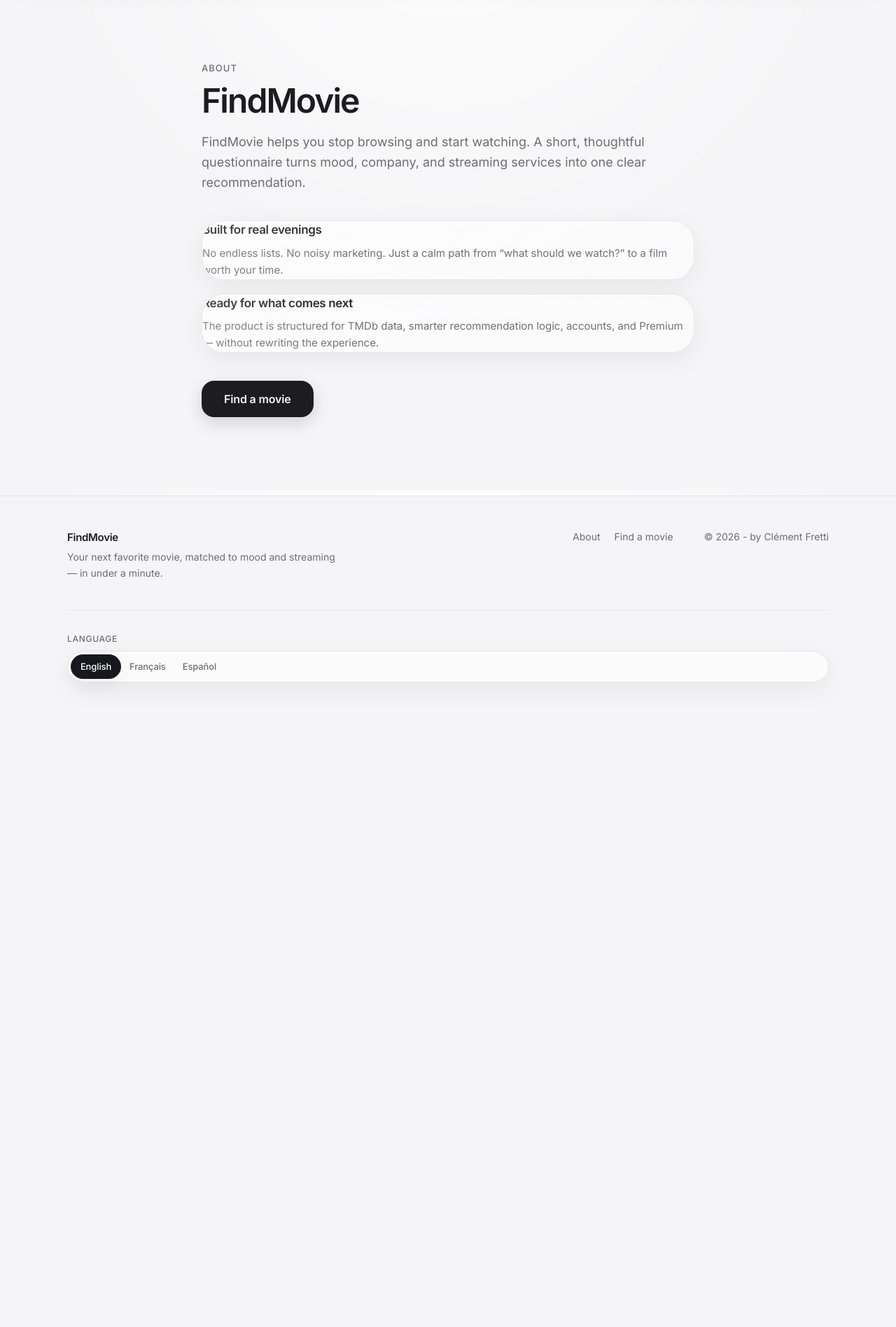
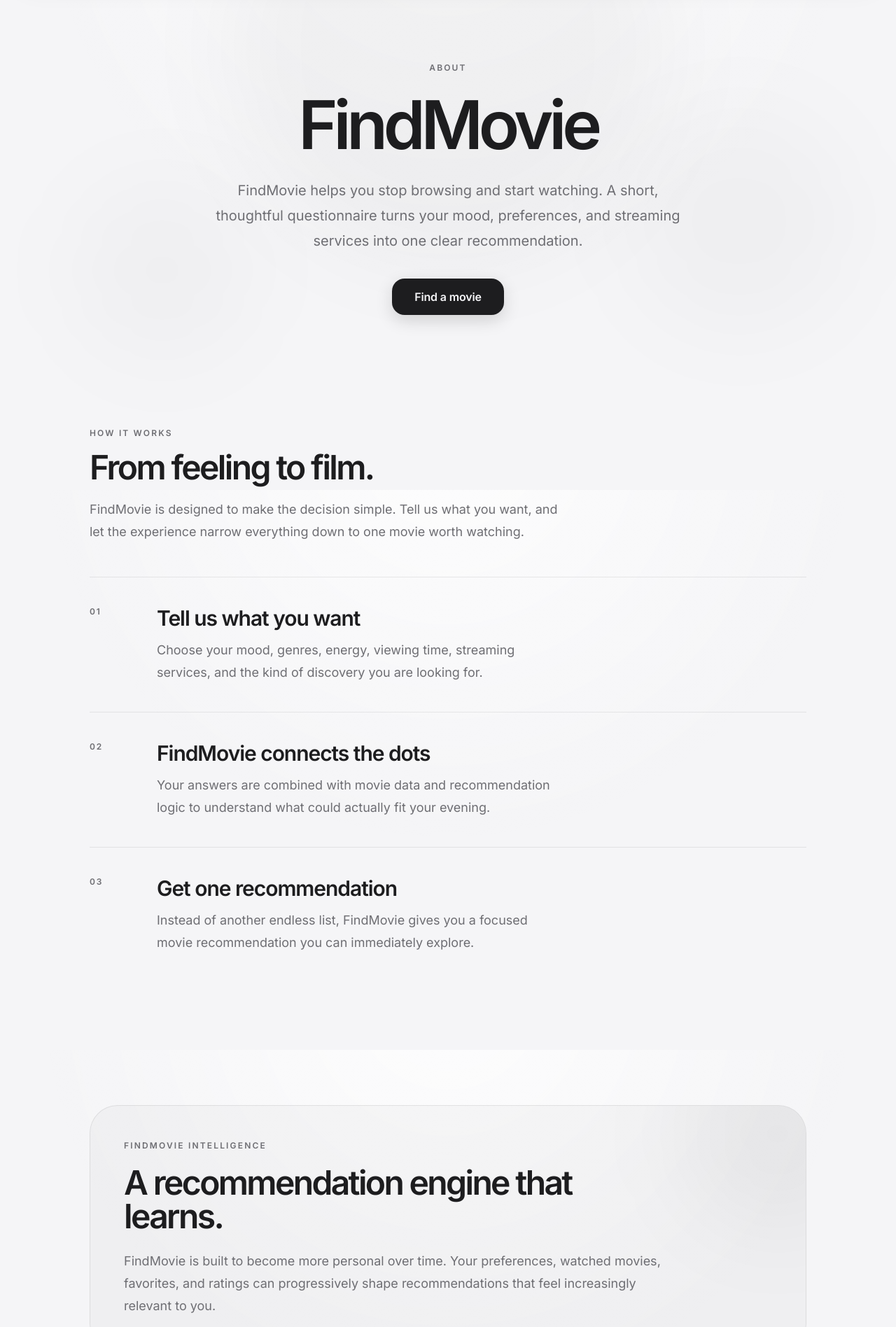
Before and after one commit to cfretti-ui/findmovie-v1.1, a Next.js app: page /about in a window 1280 px wide. Shown: the part 100-1996 px from the top of the page at 70% size. Before the commit the page ends 1123 px from the top, so only its background shows below. Built offline with nearby package versions, Linux system fonts and the light colour scheme; no server answers.

Commit message:
page about

```diff
--- a/components/layout/AboutContent.tsx
+++ b/components/layout/AboutContent.tsx
@@ -1,56 +1,146 @@
 "use client";
-
 import { motion } from "framer-motion";
 import { Button } from "@/components/ui/Button";
-import { GlassCard } from "@/components/ui/GlassCard";
-import { fadeUp, motionEase } from "@/lib/motion";
+import { motionEase } from "@/lib/motion";
 import { useLocale } from "@/lib/i18n/locale-context";
-
 export function AboutContent() {
   const { t } = useLocale();
-
+  const steps = [
+    {
+      number: "01",
+      title: t("about.step1Title"),
+      text: t("about.step1Body"),
+    },
+    {
+      number: "02",
+      title: t("about.step2Title"),
+      text: t("about.step2Body"),
+    },
+    {
+      number: "03",
+      title: t("about.step3Title"),
+      text: t("about.step3Body"),
+    },
+  ];
   return (
-    <section className="mx-auto w-full max-w-3xl px-5 py-20 sm:px-8 sm:py-28">
+    <div className="relative overflow-hidden">
+      <div className="pointer-events-none absolute inset-x-0 top-0 -z-10 h-[700px] overflow-hidden">
+        <div className="absolute left-1/2 top-[-220px] h-[620px] w-[620px] -translate-x-1/2 rounded-full bg-black/[0.035] blur-3xl dark:bg-white/[0.045]" />
+        <div className="absolute left-[8%] top-[280px] h-[260px] w-[260px] rounded-full bg-black/[0.025] blur-3xl dark:bg-white/[0.025]" />
+        <div className="absolute right-[5%] top-[180px] h-[320px] w-[320px] rounded-full bg-black/[0.025] blur-3xl dark:bg-white/[0.025]" />
+      </div>
+      <section className="mx-auto w-full max-w-6xl px-5 pb-24 pt-16 sm:px-8 sm:pb-32 sm:pt-24 lg:pt-28">
         <motion.div
-        initial={{ opacity: 0, y: 16 }}
+          initial={{ opacity: 0, y: 24 }}
           animate={{ opacity: 1, y: 0 }}
-        transition={{ duration: 0.35, ease: motionEase }}
+          transition={{ duration: 0.7, ease: motionEase }}
+          className="mx-auto max-w-4xl text-center"
         >
-        <p className="text-[13px] font-medium tracking-[0.08em] text-muted uppercase">
+          <p className="text-[12px] font-semibold uppercase tracking-[0.18em] text-muted">
             {t("about.eyebrow")}
           </p>
-        <h1 className="mt-3 text-4xl font-semibold tracking-[-0.04em] text-foreground sm:text-5xl">
+          <h1 className="mt-6 text-6xl font-semibold tracking-[-0.065em] text-foreground sm:text-7xl lg:text-8xl">
             FindMovie
           </h1>
-        <p className="mt-5 text-lg leading-relaxed text-muted">
+          <p className="mx-auto mt-7 max-w-2xl text-lg leading-8 text-muted sm:text-xl sm:leading-9">
             {t("about.intro")}
           </p>
-      </motion.div>
-
-      <motion.div {...fadeUp} className="mt-10 space-y-5">
-        <GlassCard hover={false}>
-          <h2 className="text-[17px] font-semibold tracking-[-0.02em]">
-            {t("about.card1Title")}
-          </h2>
-          <p className="mt-2 text-[15px] leading-relaxed text-muted">
-            {t("about.card1Body")}
-          </p>
-        </GlassCard>
-        <GlassCard hover={false}>
-          <h2 className="text-[17px] font-semibold tracking-[-0.02em]">
-            {t("about.card2Title")}
-          </h2>
-          <p className="mt-2 text-[15px] leading-relaxed text-muted">
-            {t("about.card2Body")}
-          </p>
-        </GlassCard>
-      </motion.div>
-
-      <div className="mt-10">
+          <div className="mt-9 flex justify-center">
             <Button href="/questionnaire" size="lg">
               {t("about.findMovie")}
             </Button>
           </div>
+        </motion.div>
+        <motion.div
+          initial={{ opacity: 0, y: 24 }}
+          whileInView={{ opacity: 1, y: 0 }}
+          viewport={{ once: true, margin: "-80px" }}
+          transition={{ duration: 0.6, ease: motionEase }}
+          className="mx-auto mt-28 max-w-5xl sm:mt-40"
+        >
+          <div className="max-w-2xl">
+            <p className="text-[12px] font-semibold uppercase tracking-[0.18em] text-muted">
+              {t("about.howEyebrow")}
+            </p>
+            <h2 className="mt-4 text-4xl font-semibold tracking-[-0.055em] text-foreground sm:text-5xl">
+              {t("about.howTitle")}
+            </h2>
+            <p className="mt-5 text-base leading-7 text-muted sm:text-lg sm:leading-8">
+              {t("about.howIntro")}
+            </p>
+          </div>
+          <div className="mt-12">
+            {steps.map((step, index) => (
+              <motion.div
+                key={step.number}
+                initial={{ opacity: 0, y: 20 }}
+                whileInView={{ opacity: 1, y: 0 }}
+                viewport={{ once: true, margin: "-60px" }}
+                transition={{ duration: 0.5, delay: index * 0.08, ease: motionEase }}
+                className="border-t border-black/[0.08] py-8 dark:border-white/[0.09] sm:py-10"
+              >
+                <div className="flex flex-col gap-5 sm:flex-row sm:items-start sm:gap-12">
+                  <span className="shrink-0 text-[12px] font-semibold tracking-[0.16em] text-muted sm:w-12">
+                    {step.number}
+                  </span>
+                  <div className="max-w-2xl">
+                    <h3 className="text-2xl font-semibold tracking-[-0.035em] text-foreground sm:text-3xl">
+                      {step.title}
+                    </h3>
+                    <p className="mt-3 max-w-xl text-base leading-7 text-muted sm:text-lg sm:leading-8">
+                      {step.text}
+                    </p>
+                  </div>
+                </div>
+              </motion.div>
+            ))}
+          </div>
+        </motion.div>
+        <motion.div
+          initial={{ opacity: 0, y: 25 }}
+          whileInView={{ opacity: 1, y: 0 }}
+          viewport={{ once: true, margin: "-80px" }}
+          transition={{ duration: 0.6, ease: motionEase }}
+          className="mx-auto mt-32 max-w-5xl sm:mt-44"
+        >
+          <div className="relative overflow-hidden rounded-[32px] border border-black/[0.08] bg-black/[0.025] p-7 dark:border-white/[0.09] dark:bg-white/[0.035] sm:rounded-[40px] sm:p-12">
+            <div className="absolute right-[-100px] top-[-100px] h-[280px] w-[280px] rounded-full bg-black/[0.04] blur-3xl dark:bg-white/[0.06]" />
+            <div className="relative max-w-3xl">
+              <p className="text-[12px] font-semibold uppercase tracking-[0.18em] text-muted">
+                FindMovie Intelligence
+              </p>
+              <h2 className="mt-5 text-4xl font-semibold tracking-[-0.055em] text-foreground sm:text-5xl">
+                {t("about.intelligenceTitle")}
+              </h2>
+              <p className="mt-6 text-base leading-7 text-muted sm:text-lg sm:leading-8">
+                {t("about.intelligenceBody")}
+              </p>
+            </div>
+          </div>
+        </motion.div>
+        <motion.div
+          initial={{ opacity: 0, y: 25 }}
+          whileInView={{ opacity: 1, y: 0 }}
+          viewport={{ once: true, margin: "-80px" }}
+          transition={{ duration: 0.6, ease: motionEase }}
+          className="mx-auto mt-24 w-full max-w-4xl px-2 text-center sm:mt-32"
+        >
+          <p className="text-[12px] font-semibold uppercase tracking-[0.18em] text-muted">
+            FindMovie
+          </p>
+          <h2 className="mt-5 text-4xl font-semibold tracking-[-0.055em] text-foreground sm:text-5xl lg:text-6xl">
+            {t("about.finalTitle")}
+          </h2>
+          <p className="mx-auto mt-5 max-w-2xl text-base leading-7 text-muted sm:text-lg sm:leading-8">
+            {t("about.finalBody")}
+          </p>
+          <div className="mt-8 flex justify-center">
+            <Button href="/questionnaire" size="lg">
+              {t("about.findMovie")}
+            </Button>
+          </div>
+        </motion.div>
       </section>
+    </div>
   );
 }
--- a/lib/i18n/dictionaries.ts
+++ b/lib/i18n/dictionaries.ts
@@ -65,10 +65,19 @@ type Dictionary = {
   about: {
     eyebrow: string;
     intro: string;
-    card1Title: string;
-    card1Body: string;
-    card2Title: string;
-    card2Body: string;
+    howEyebrow: string;
+    howTitle: string;
+    howIntro: string;
+    step1Title: string;
+    step1Body: string;
+    step2Title: string;
+    step2Body: string;
+    step3Title: string;
+    step3Body: string;
+    intelligenceTitle: string;
+    intelligenceBody: string;
+    finalTitle: string;
+    finalBody: string;
     findMovie: string;
   };
   questionnaire: {
@@ -236,14 +245,20 @@ const en: Dictionary = {
   },
   about: {
     eyebrow: "About",
-    intro:
-      "FindMovie helps you stop browsing and start watching. A short, thoughtful questionnaire turns mood, company, and streaming services into one clear recommendation.",
-    card1Title: "Built for real evenings",
-    card1Body:
-      "No endless lists. No noisy marketing. Just a calm path from “what should we watch?” to a film worth your time.",
-    card2Title: "Ready for what comes next",
-    card2Body:
-      "The product is structured for TMDb data, smarter recommendation logic, accounts, and Premium — without rewriting the experience.",
+    intro: "FindMovie helps you stop browsing and start watching. A short, thoughtful questionnaire turns your mood, preferences, and streaming services into one clear recommendation.",
+    howEyebrow: "How it works",
+    howTitle: "From feeling to film.",
+    howIntro: "FindMovie is designed to make the decision simple. Tell us what you want, and let the experience narrow everything down to one movie worth watching.",
+    step1Title: "Tell us what you want",
+    step1Body: "Choose your mood, genres, energy, viewing time, streaming services, and the kind of discovery you are looking for.",
+    step2Title: "FindMovie connects the dots",
+    step2Body: "Your answers are combined with movie data and recommendation logic to understand what could actually fit your evening.",
+    step3Title: "Get one recommendation",
+    step3Body: "Instead of another endless list, FindMovie gives you a focused movie recommendation you can immediately explore.",
+    intelligenceTitle: "A recommendation engine that learns.",
+    intelligenceBody: "FindMovie is built to become more personal over time. Your preferences, watched movies, favorites, and ratings can progressively shape recommendations that feel increasingly relevant to you.",
+    finalTitle: "Stop searching. Start watching.",
+    finalBody: "The next movie is already waiting. Tell FindMovie what you are in the mood for.",
     findMovie: "Find a movie",
   },
   questionnaire: {
@@ -481,14 +496,20 @@ const fr: Dictionary = {
   },
   about: {
     eyebrow: "À propos",
-    intro:
-      "FindMovie vous aide à arrêter de chercher et à commencer à regarder. Un court questionnaire transforme humeur, compagnie et plateformes en une recommandation claire.",
-    card1Title: "Conçu pour les vraies soirées",
-    card1Body:
-      "Pas de listes infinies. Pas de marketing bruyant. Juste un chemin calme de « on regarde quoi ? » à un film qui vaut le coup.",
-    card2Title: "Prêt pour la suite",
-    card2Body:
-      "Le produit est prêt pour TMDb, une logique de recommandation plus intelligente, les comptes et Premium — sans tout réécrire.",
+    intro: "FindMovie vous aide à arrêter de chercher et à commencer à regarder. Un court questionnaire transforme votre humeur, vos préférences et vos plateformes en une recommandation claire.",
+    howEyebrow: "Comment ça marche",
+    howTitle: "De l’envie au film.",
+    howIntro: "FindMovie est conçu pour simplifier le choix. Dites-nous ce que vous recherchez et laissez l’expérience réduire les possibilités jusqu’à trouver un film qui correspond vraiment à votre soirée.",
+    step1Title: "Dites-nous ce que vous voulez",
+    step1Body: "Choisissez votre humeur, vos genres, le rythme souhaité, le temps dont vous disposez, vos plateformes et le type de découverte que vous recherchez.",
+    step2Title: "FindMovie fait le lien",
+    step2Body: "Vos réponses sont croisées avec les données des films et la logique de recommandation afin de comprendre ce qui pourrait réellement correspondre à votre soirée.",
+    step3Title: "Obtenez une recommandation",
+    step3Body: "Plutôt qu’une nouvelle liste interminable, FindMovie vous propose une recommandation ciblée que vous pouvez immédiatement découvrir.",
+    intelligenceTitle: "Un moteur de recommandation qui apprend.",
+    intelligenceBody: "FindMovie est conçu pour devenir de plus en plus personnel. Vos préférences, vos films vus, vos favoris et vos évaluations pourront progressivement façonner des recommandations toujours plus pertinentes.",
+    finalTitle: "Arrêtez de chercher. Commencez à regarder.",
+    finalBody: "Le prochain film vous attend. Dites simplement à FindMovie ce dont vous avez envie.",
     findMovie: "Trouver un film",
   },
   questionnaire: {
@@ -726,14 +747,20 @@ const es: Dictionary = {
   },
   about: {
     eyebrow: "Acerca de",
-    intro:
-      "FindMovie te ayuda a dejar de buscar y empezar a ver. Un cuestionario breve convierte humor, compañía y plataformas en una recomendación clara.",
-    card1Title: "Hecho para noches reales",
-    card1Body:
-      "Sin listas interminables. Sin marketing ruidoso. Solo un camino calmado de «¿qué vemos?» a una película que merezca la pena.",
-    card2Title: "Listo para lo que viene",
-    card2Body:
-      "El producto está preparado para TMDb, una lógica de recomendación más inteligente, cuentas y Premium — sin reescribirlo todo.",
+    intro: "FindMovie te ayuda a dejar de buscar y empezar a ver. Un breve cuestionario convierte tu estado de ánimo, tus preferencias y tus plataformas en una recomendación clara.",
+    howEyebrow: "Cómo funciona",
+    howTitle: "De las ganas a la película.",
+    howIntro: "FindMovie está diseñado para simplificar la elección. Cuéntanos qué buscas y deja que la experiencia reduzca las opciones hasta encontrar una película que encaje de verdad con tu noche.",
+    step1Title: "Dinos qué quieres",
+    step1Body: "Elige tu estado de ánimo, géneros, ritmo, tiempo disponible, plataformas y el tipo de descubrimiento que buscas.",
+    step2Title: "FindMovie conecta las piezas",
+    step2Body: "Tus respuestas se combinan con los datos de las películas y la lógica de recomendación para entender qué podría encajar realmente contigo.",
+    step3Title: "Obtén una recomendación",
+    step3Body: "En lugar de otra lista interminable, FindMovie te ofrece una recomendación concreta que puedes descubrir inmediatamente.",
+    intelligenceTitle: "Un motor de recomendación que aprende.",
+    intelligenceBody: "FindMovie está diseñado para volverse más personal con el tiempo. Tus preferencias, películas vistas, favoritos y valoraciones podrán hacer que las recomendaciones sean cada vez más relevantes para ti.",
+    finalTitle: "Deja de buscar. Empieza a ver.",
+    finalBody: "Tu próxima película ya te está esperando. Dile a FindMovie qué te apetece ver.",
     findMovie: "Buscar una película",
   },
   questionnaire: {
```
Lines whose indentation alone changed are shown as unchanged.
